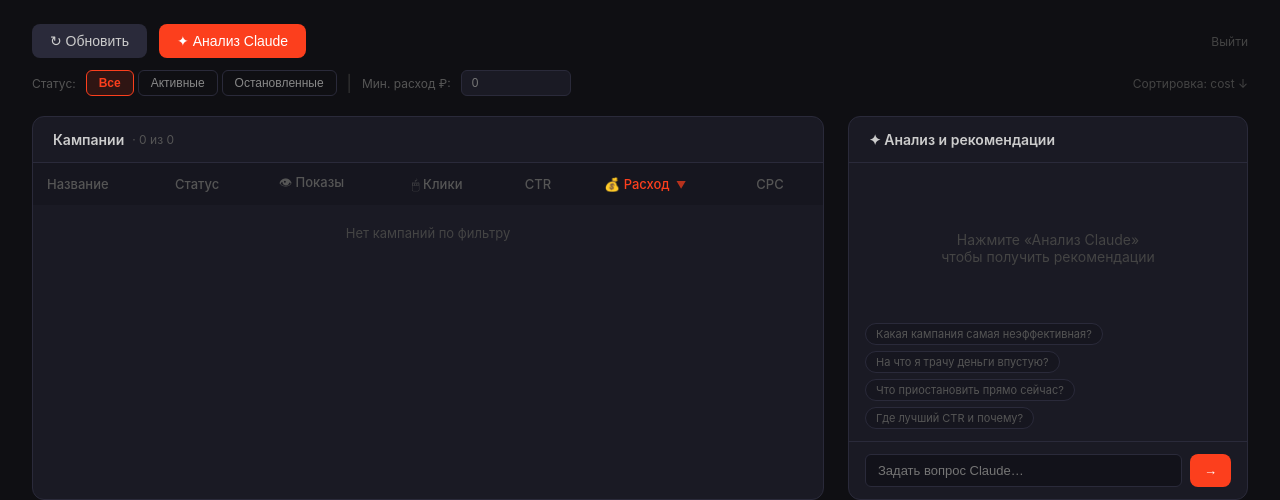
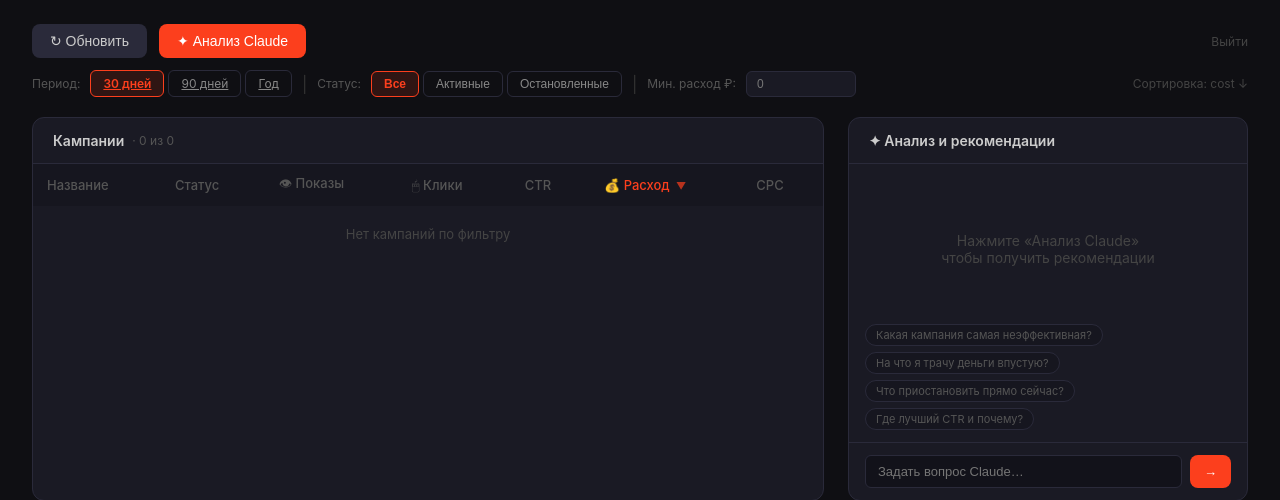
Before and after one commit to nedicom/direct-analytics, a Flask app: page / in a window 1280 px wide. Shown: the part 54-554 px from the top of the page. Run offline with Flask 3, Linux system fonts and the light colour scheme; data that the repository does not hold is empty.

Commit message:
Add period selector: 30 days / 90 days / year via ?days= param

```diff
--- a/app.py
+++ b/app.py
@@ -202,8 +202,9 @@ def index():
     campaign_stats = {}
     daily_stats = {}
     error = None
+    days = min(int(request.args.get("days", 30)), 365)
     try:
-        campaign_stats, daily_stats = get_campaign_stats(DIRECT_TOKEN, [])
+        campaign_stats, daily_stats = get_campaign_stats(DIRECT_TOKEN, [], days=days)
         api_by_id = {c["Id"]: c for c in get_campaigns(DIRECT_TOKEN)}
         missing_ids = [cid for cid in campaign_stats if cid not in api_by_id]
         if missing_ids:
@@ -268,6 +269,7 @@ def index():
         history=history,
         error=error,
         alerts=alerts,
+        days=days,
         campaigns_json=json.dumps(campaigns_js, ensure_ascii=False),
         chart_labels=json.dumps(chart_labels),
         chart_costs=json.dumps(chart_costs),
--- a/templates/index.html
+++ b/templates/index.html
@@ -310,7 +310,7 @@
   {% set wclk_change = ((this_week_clicks - prev_week_clicks) / prev_week_clicks * 100) | round(0) | int if prev_week_clicks > 0 else 0 %}
   <div class="stats-row">
     <div class="stat-card">
-      <div class="stat-label">Кампании (30 дней)</div>
+      <div class="stat-label">Кампании ({{ days }} дней)</div>
       <div class="stat-value">{{ stats.count }}</div>
     </div>
     <div class="stat-card">
@@ -323,7 +323,7 @@
       <div class="stat-sub">CTR {{ stats.ctr }}%</div>
     </div>
     <div class="stat-card">
-      <div class="stat-label">Расход (30 дней)</div>
+      <div class="stat-label">Расход ({{ days }} дней)</div>
       <div class="stat-value">{{ '{:,}'.format(stats.total_cost|int).replace(',', ' ') }} ₽</div>
     </div>
     <div class="stat-card">
@@ -384,6 +384,13 @@
 
   <!-- Filters -->
   <div class="filter-row">
+    <span class="filter-label">Период:</span>
+    <div class="filter-group">
+      <a href="?days=30"  class="fbtn {% if days == 30 %}active{% endif %}">30 дней</a>
+      <a href="?days=90"  class="fbtn {% if days == 90 %}active{% endif %}">90 дней</a>
+      <a href="?days=365" class="fbtn {% if days == 365 %}active{% endif %}">Год</a>
+    </div>
+    <span class="filter-sep">|</span>
     <span class="filter-label">Статус:</span>
     <div class="filter-group">
       <button class="fbtn active" id="f-all"     onclick="setStatusFilter('all')">Все</button>
```
